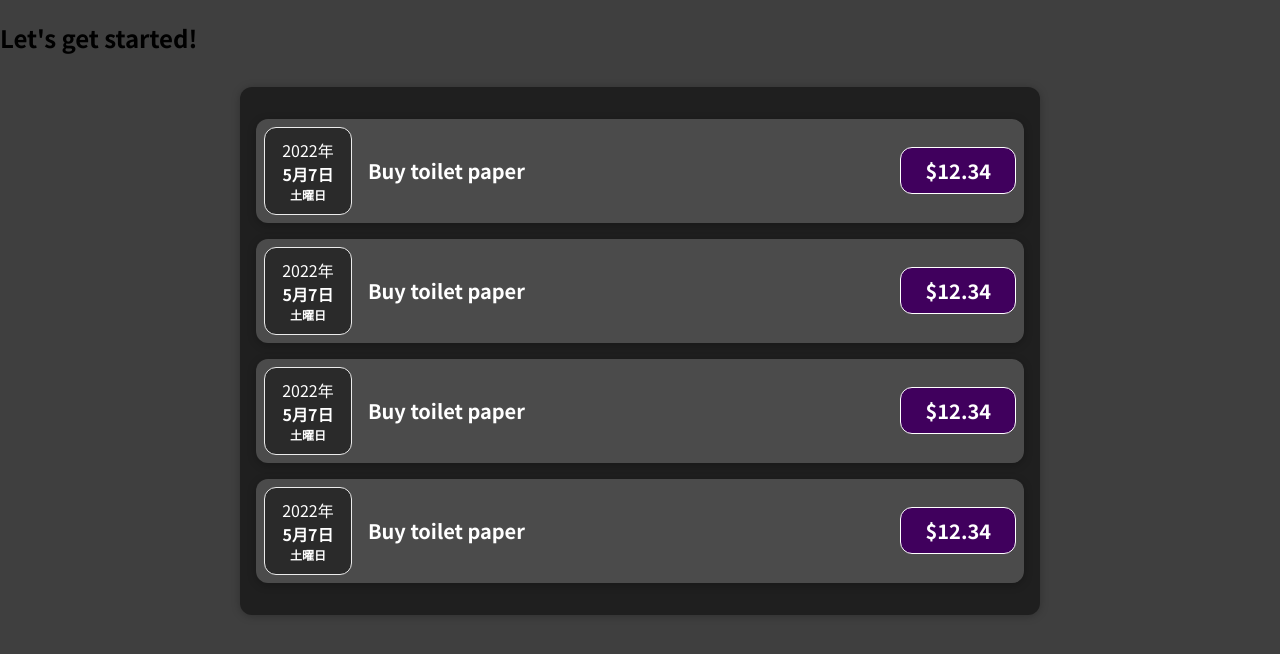
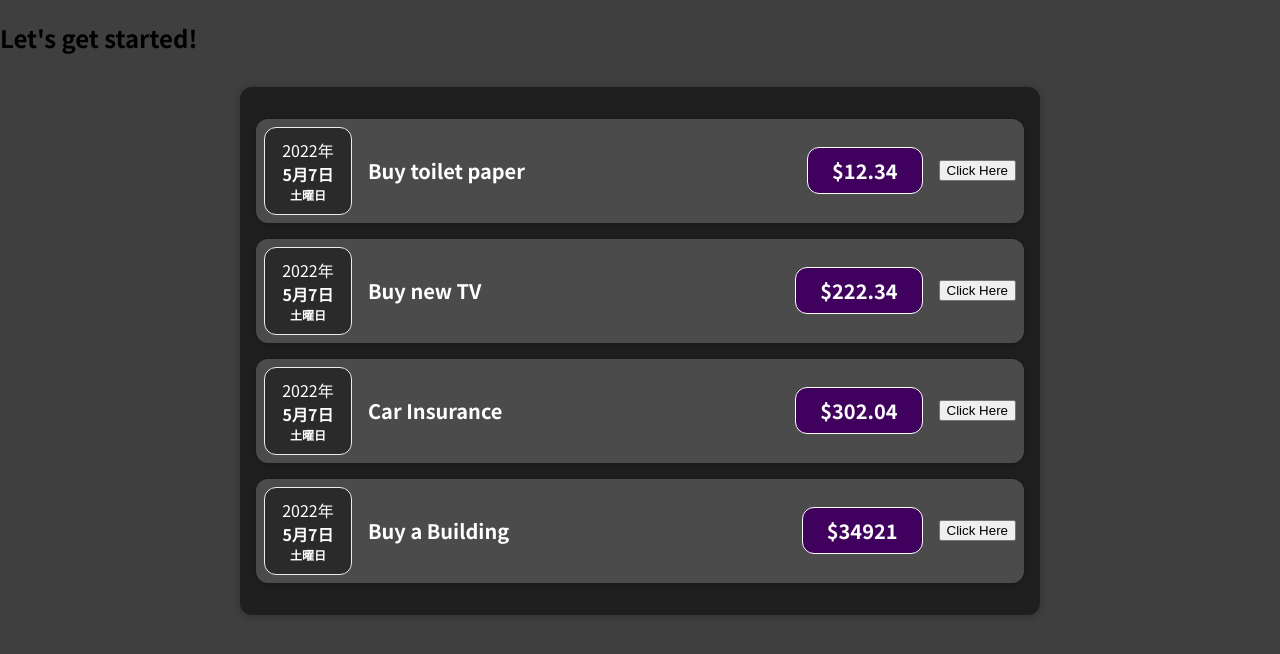
Before and after one commit to jumpeiOs/React_training, a React (Create React App) app: page / in a window 1280 px wide. Shown: the top 654 px of the page. Built offline with nearby package versions, Linux system fonts and the light colour scheme.

Commit message:
Use useState

```diff
--- a/src/App.js
+++ b/src/App.js
@@ -1,22 +1,17 @@
-import Expenses from "./component/Expenses";
+import Expenses from "./component/Expenses/Expenses";
 
 function App() {
   const expense = [
-    { date: new Date(), title: "Buy toilet paper", amount: 12.34 },
-    { date: new Date(), title: "Buy new TV", amount: 222.34 },
-    { date: new Date(), title: "Car Insurance", amount: 302.04 },
-    { date: new Date(), title: "Buy a Building", amount: 34921 },
+    { id: 0, date: new Date(), title: "Buy toilet paper", amount: 12.34 },
+    { id: 1, date: new Date(), title: "Buy new TV", amount: 222.34 },
+    { id: 2, date: new Date(), title: "Car Insurance", amount: 302.04 },
+    { id: 3, date: new Date(), title: "Buy a Building", amount: 34921 },
   ];
 
   return (
     <div>
       <h2>Let's get started!</h2>
-      <Expenses
-        expense={expense}
-        date={expense[0].date}
-        title={expense[0].title}
-        amount={expense[0].amount}
-      />
+      <Expenses items={expense} />
     </div>
   );
 }
--- a/src/component/ExpenseItem.js
+++ /dev/null
@@ -1,16 +0,0 @@
-import "./ExpenseItem.css";
-import ExpenseDate from "./ExpenseDate";
-
-function ExpenseItem(props) {
-  return (
-    <div className="expense-item">
-      <ExpenseDate date={props.date} />
-      <div className="expense-item__description">
-        <h2>{props.title}</h2>
-        <div className="expense-item__price">${props.amount}</div>
-      </div>
-    </div>
-  );
-}
-
-export default ExpenseItem;
--- a/src/component/Expenses.js
+++ /dev/null
@@ -1,20 +0,0 @@
-import ExpenseItem from "./ExpenseItem";
-import "./Expenses.css";
-
-function Expenses(props) {
-  return (
-    <div className="expenses">
-      {props.expense.map(() => {
-        return (
-          <ExpenseItem
-            date={props.date}
-            title={props.title}
-            amount={props.amount}
-          />
-        );
-      })}
-    </div>
-  );
-}
-
-export default Expenses;
--- a/src/component/ExpenseItem.css
+++ b/src/component/Expenses/ExpenseItem.css
@@ -2,10 +2,8 @@
   display: flex;
   justify-content: space-between;
   align-items: center;
-  box-shadow: 0 2px 8px rgba(0, 0, 0, 0.25);
   padding: 0.5rem;
   margin: 1rem 0;
-  border-radius: 12px;
   background-color: #4b4b4b;
 }
 
--- /dev/null
+++ b/src/component/Expenses/ExpenseItem.js
@@ -0,0 +1,27 @@
+import React, { useState } from "react";
+
+import "./ExpenseItem.css";
+import ExpenseDate from "./ExpenseDate";
+import Card from "../UI/Card";
+
+function ExpenseItem(props) {
+  const [title, setTitle] = useState(props.title);
+
+  const clickHandler = () => {
+    setTitle("Changed");
+    console.log(title);
+  };
+
+  return (
+    <Card className="expense-item">
+      <ExpenseDate date={props.date} />
+      <div className="expense-item__description">
+        <h2>{title}</h2>
+        <div className="expense-item__price">${props.amount}</div>
+        <button onClick={clickHandler}>Click Here</button>
+      </div>
+    </Card>
+  );
+}
+
+export default ExpenseItem;
--- a/src/component/Expenses.css
+++ b/src/component/Expenses/Expenses.css
@@ -4,6 +4,4 @@
   margin: 2rem auto;
   width: 50rem;
   max-width: 95%;
-  border-radius: 12px;
-  box-shadow: 0 1px 8px rgba(0, 0, 0, 0.25);
 }
--- /dev/null
+++ b/src/component/Expenses/Expenses.js
@@ -0,0 +1,34 @@
+import React from "react";
+
+import ExpenseItem from "./ExpenseItem";
+import Card from "../UI/Card";
+import "./Expenses.css";
+
+const Expenses = (props) => {
+  return (
+    <Card className="expenses">
+      <ExpenseItem
+        title={props.items[0].title}
+        amount={props.items[0].amount}
+        date={props.items[0].date}
+      />
+      <ExpenseItem
+        title={props.items[1].title}
+        amount={props.items[1].amount}
+        date={props.items[1].date}
+      />
+      <ExpenseItem
+        title={props.items[2].title}
+        amount={props.items[2].amount}
+        date={props.items[2].date}
+      />
+      <ExpenseItem
+        title={props.items[3].title}
+        amount={props.items[3].amount}
+        date={props.items[3].date}
+      />
+    </Card>
+  );
+};
+
+export default Expenses;
--- /dev/null
+++ b/src/component/UI/Card.css
@@ -0,0 +1,4 @@
+.card {
+  box-shadow: 0 1px 8px rgba(0, 0, 0, 0.25);
+  border-radius: 12px;
+}
--- /dev/null
+++ b/src/component/UI/Card.js
@@ -0,0 +1,9 @@
+import "./Card.css";
+
+function Card(props) {
+  const classes = "card " + props.className;
+
+  return <div className={classes}>{props.children}</div>;
+}
+
+export default Card;
```
Also changed, not shown: src/component/Expenses/ExpenseDate.css (renamed from src/component/ExpenseDate.css), src/component/Expenses/ExpenseDate.js (renamed from src/component/ExpenseDate.js), 1 other file (tests, documents, lock files or other folders).
